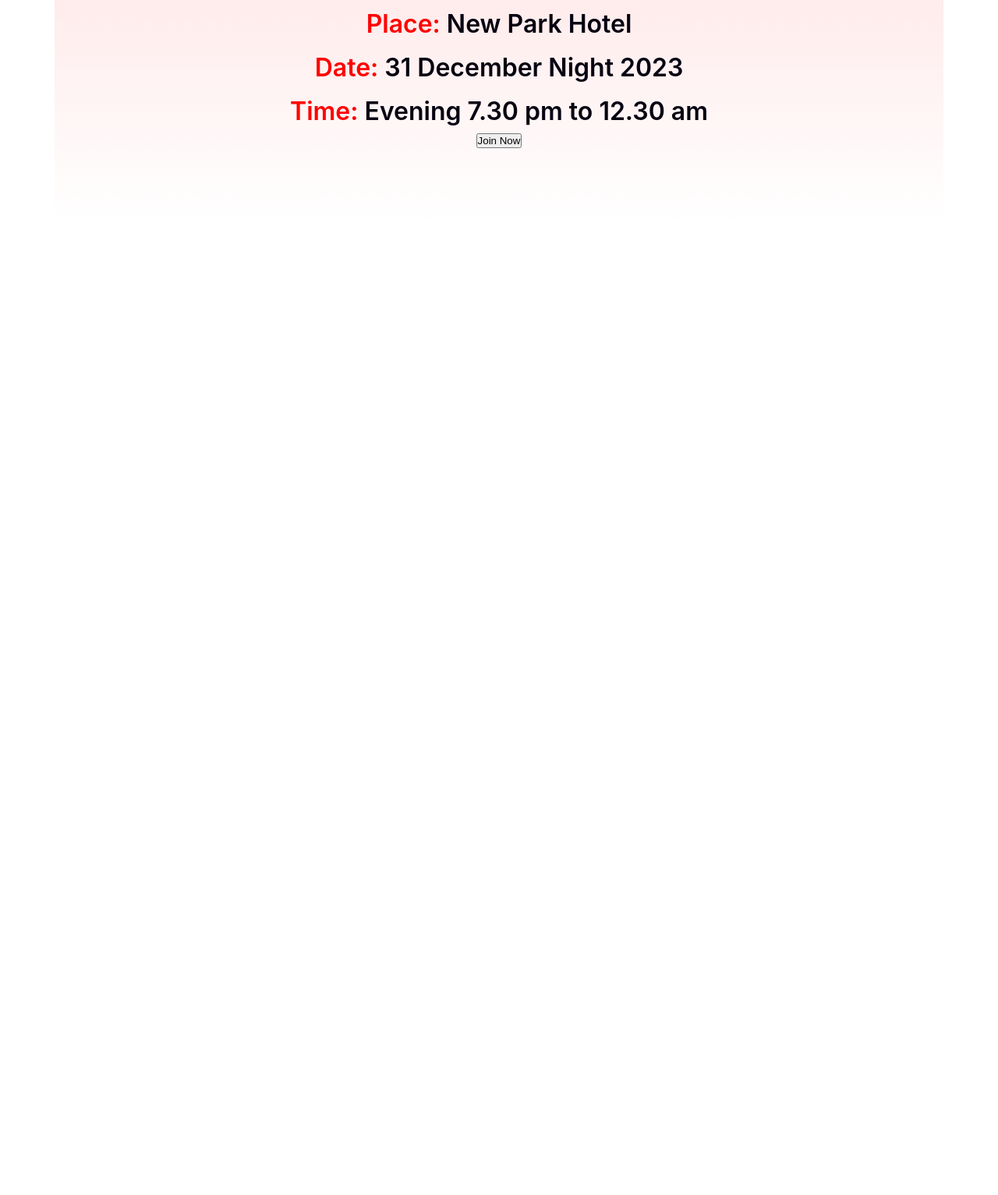
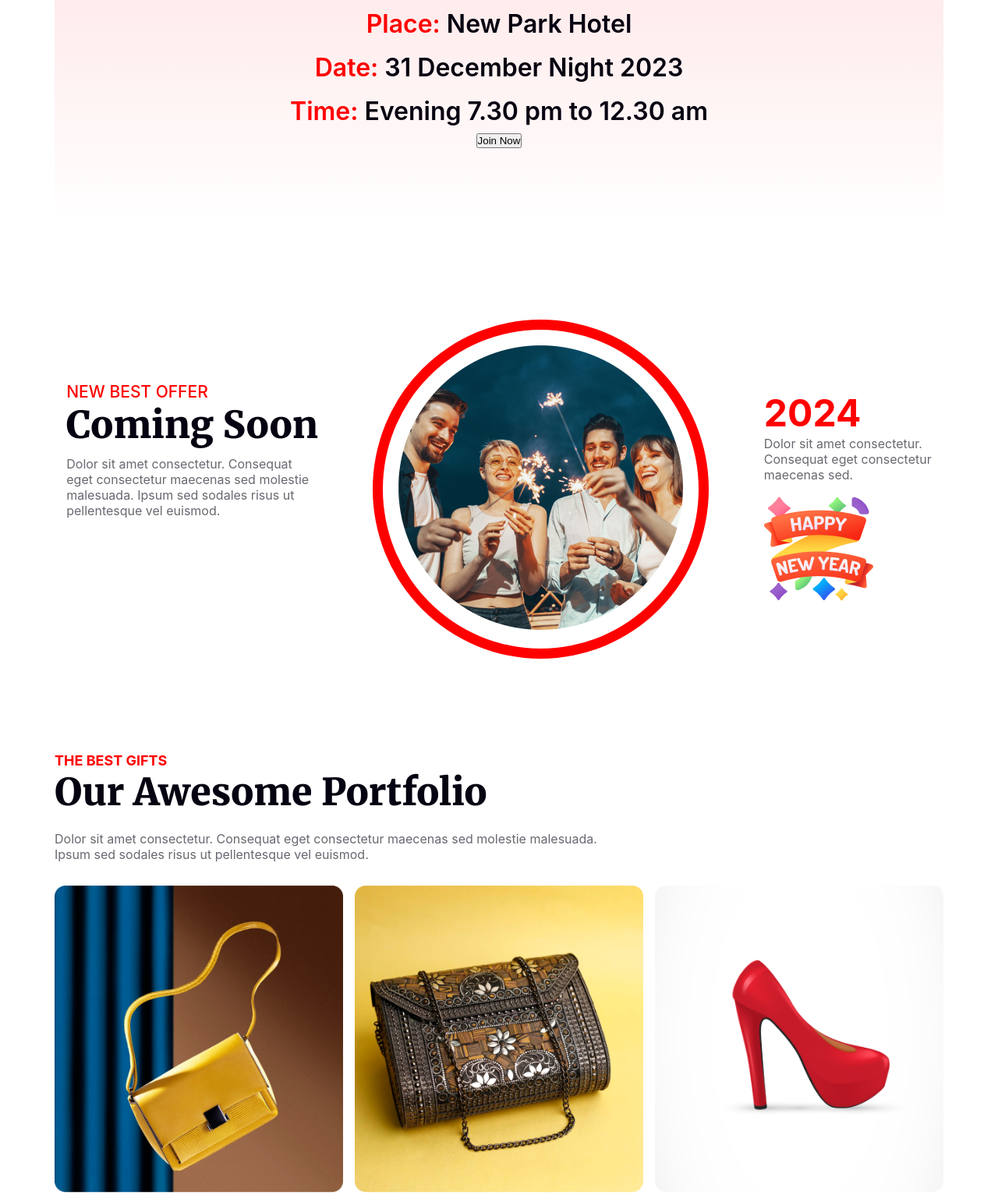
Before and after one commit to avijit6969/new-year, a plain HTML site: page index.html in a window 1280 px wide. Shown: the part 2298-3831 px from the top of the page at 78% size. Before the commit the page ends 2708 px from the top, so only its background shows below. Drawn offline with Linux system fonts and the light colour scheme.

Commit message:
added portfolio

```diff
--- a/index.html
+++ b/index.html
@@ -52,7 +52,54 @@
                 <button>Join Now</button>
             </div>
         </section>
+        <section class="coming-soon">
+            <div class="coming-soon-container">
+                <h3 class="best-offer">NEW BEST OFFER</h3>
+                <h1 class="">Coming Soon</h1>
+                <p>Dolor sit amet consectetur. Consequat <br> eget consectetur maecenas sed molestie <br>malesuada.
+                    Ipsum sed sodales risus ut <br> pellentesque vel euismod. </p>
 
+            </div>
+            <div class="coming-soon-img">
+                <img class="pic" src="images/Ellipse 1.png" alt="">
+            </div>
+            <div class="coming-soon-2024">
+                <h1>2024</h1>
+                <p>Dolor sit amet consectetur. <br> Consequat eget consectetur <br> maecenas sed.</p>
+                <img src="images/Group 96.png" alt="">
+            </div>
+
+
+        </section>
+        <section class="our-portfolio">
+            <div class="portfolio-content">
+                <h3>THE BEST GIFTS</h3>
+                <h1 class="portfolio-title">Our Awesome Portfolio</h1>
+                <p class="portfolio-description">Dolor sit amet consectetur. Consequat eget consectetur maecenas sed molestie malesuada. Ipsum sed
+                    sodales risus ut pellentesque vel euismod. </p>
+            </div>
+            <div class="our-portfolio-img">
+                <div class="img-row">
+                    <img src="images/Rectangle 3.png" alt="">
+                    <img src="images/Rectangle 4.png" alt="">
+                    <img src="images/Rectangle 5.png" alt="">
+
+                </div>
+                <div class="img-row">
+                    <img src="images/Rectangle 6.png" alt="">
+                    <img src="images/Rectangle 7.png" alt="">
+                    <img src="images/Rectangle 8.png" alt="">
+
+                </div>
+
+            </div>
+        </section>
+
+        <section class="subscribe">
+            <img src="images/Group 61.png" alt="">
+            <h1>Subscribe Newsletter</h1>
+            <p>Dolor sit amet consectetur. Consequat eget consectetur maecenas sed molestie malesuada. Ipsum sed sodales risus ut pellentesque vel euismod. </p>
+        </section>
     </main>
     <footer>
 
--- a/styles/style.css
+++ b/styles/style.css
@@ -125,10 +125,6 @@ main {
 }
 
 /* welcome-party-style */
-/* place & date */
-
-
-/* place & date */
 /* party-time */
 .party-time-date {
     margin: 120px 0;
@@ -142,7 +138,7 @@ main {
 
 }
 
-.party-time-container h2{
+.party-time-container h2 {
     color: #070211;
     font-family: Inter;
     font-size: 32px;
@@ -165,12 +161,135 @@ main {
     color: #F00;
 }
 
-button {
-    /* margin: 50px 80px; */
+/* place & date */
+
+
+/* coming-soon */
+
+.coming-soon {
+    margin: 120px 0;
+    display: flex;
+    justify-content: space-around;
+    gap: 40px;
+}
+
+.best-offer {
+    color: #F00;
+    font-family: Inter;
+    font-size: 21px;
+    font-weight: 500;
+
+}
+
+.coming-soon-container {
+    margin-top: 80px;
+}
+
+.coming-soon-container>h1 {
+    color: #070211;
+    font-family: Merriweather;
+    font-size: 48px;
+    font-weight: 900;
+}
+
+.coming-soon-container>p {
+    color: rgba(7, 2, 17, 0.60);
+    font-family: Inter;
+    font-weight: 400;
+    margin-top: 10px;
+}
+
+.coming-soon-img {
+    border: 13px solid #f00;
+    border-radius: 100%;
+    padding: 20px;
+}
+
+.coming-soon-img pic {
+    width: 320px;
+    height: 320px;
+}
+
+.coming-soon-2024 {
+    margin-top: 90px;
+}
+
+.coming-soon-2024 h1 {
+    color: #F00;
+    font-family: Inter;
+    font-size: 48px;
+}
+
+.coming-soon-2024 p {
+    margin-bottom: 15px;
+    color: rgba(7, 2, 17, 0.60);
+    font-family: Inter;
+    font-weight: 400;
+}
+
+
+/* coming-soon */
+/* portfolio-section */
+
+.our-portfolio {
+    margin: 120px 0;
+
+}
+
+.portfolio-content {
+    width: 700px;
+    margin-bottom: 30px;
+}
+
+.portfolio-content h3 {
+    color: #F00;
+    font-family: Inter;
+    font-size: 18px;
+}
+
+.portfolio-title {
+    color: #070211;
+    font-family: Merriweather;
+    font-size: 48px;
+    font-weight: 900;
+    margin-bottom: 20px;
+
+
+}
+
+.portfolio-description {
+    color: rgba(7, 2, 17, 0.60);
+    font-family: Inter;
+    font-weight: 400;
+}
+
+.img-row>img {
+    width: 370px;
+    opacity: 1;
+}
+
+.img-row>img:hover {
+    cursor: pointer;
+    opacity: 0.5;
+}
+
+.img-row {
+    display: flex;
+    justify-content: space-between;
+    gap: 15px;
+    margin-top: 15px;
+
 }
 
 
 
 
 
-/* party-time */
+
+
+
+
+
+
+
+/* portfolio-section */
```
